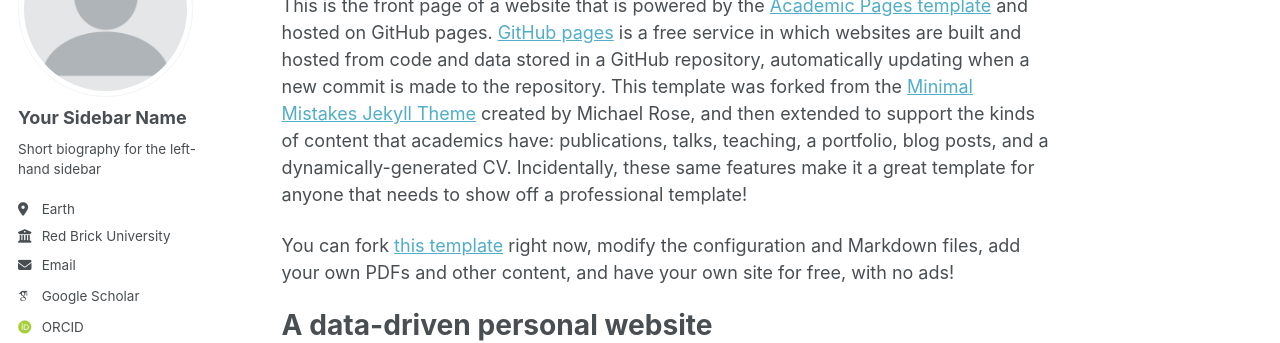
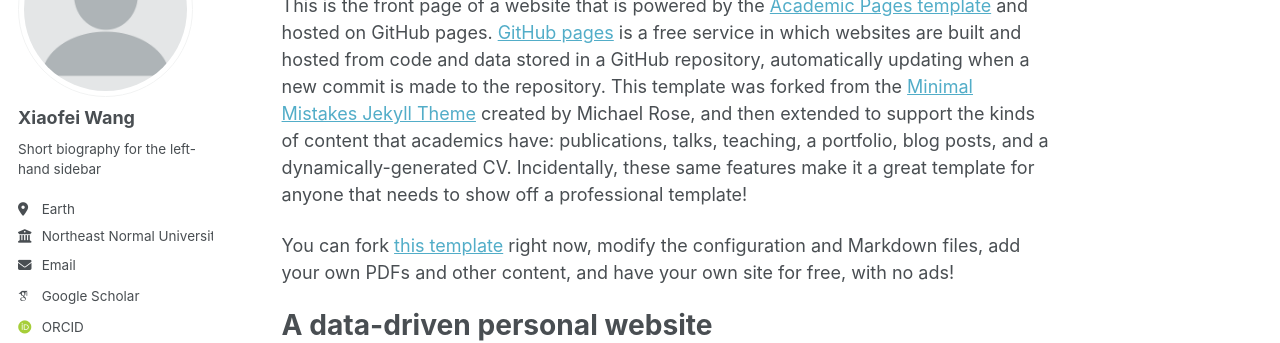
Before and after one commit to mathswang/mathswang.github.io, a Jekyll site: the page built from _pages/about.md, in a window 1280 px wide. Shown: the part 177-520 px from the top of the page. Built offline with Jekyll 4.4.1, drawn with Linux system fonts in a browser that asks for light colours; some web fonts are replaced; a script bundle is joined from its source files by our own code; library files that are not in the unit come from our copies.

Commit message:
Update author information in _config.yml

```diff
--- a/_config.yml
+++ b/_config.yml
@@ -24,11 +24,11 @@ repository               : "academicpages/academicpages.github.io"
 author:
   # Biographic information
   avatar           : "profile.png"
-  name             : "Your Sidebar Name"
+  name             : "Xiaofei Wang"
   pronouns         : # example: "she/her"
   bio              : "Short biography for the left-hand sidebar"
   location         : "Earth"
-  employer         : "Red Brick University"
+  employer         : "Northeast Normal University"
   uri              : # URL
   email            : "none@example.org"
 
```
